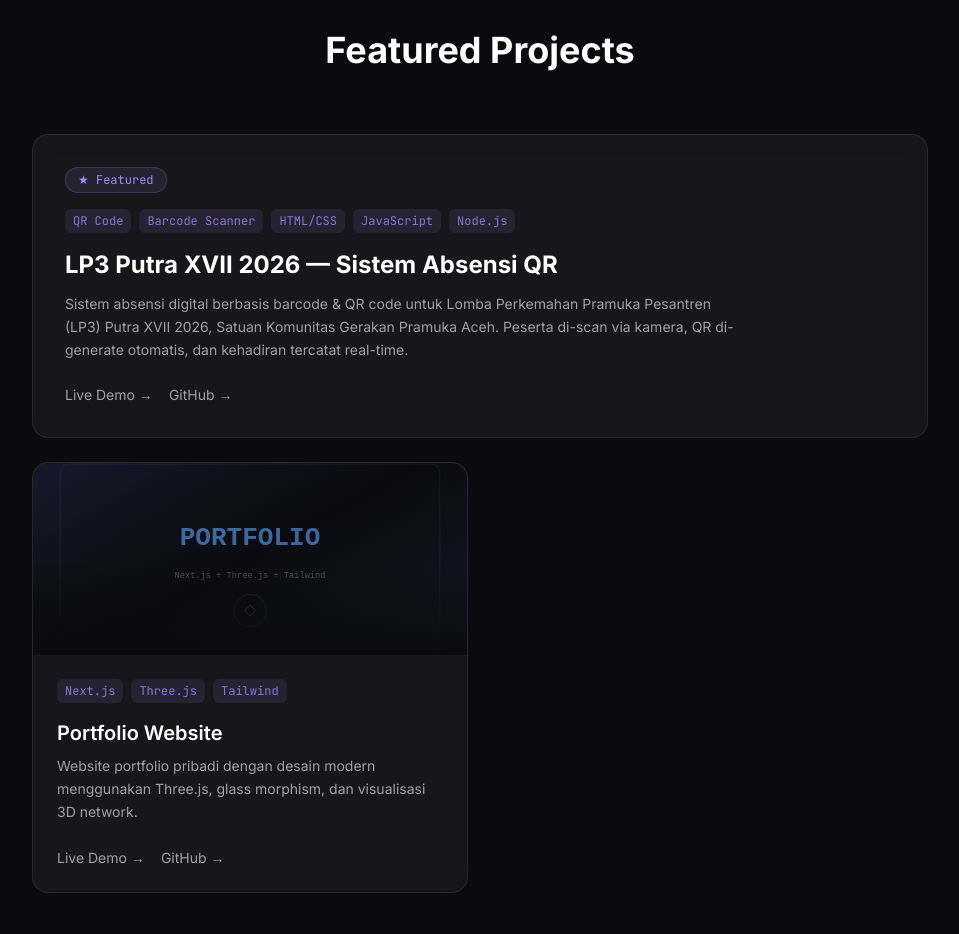
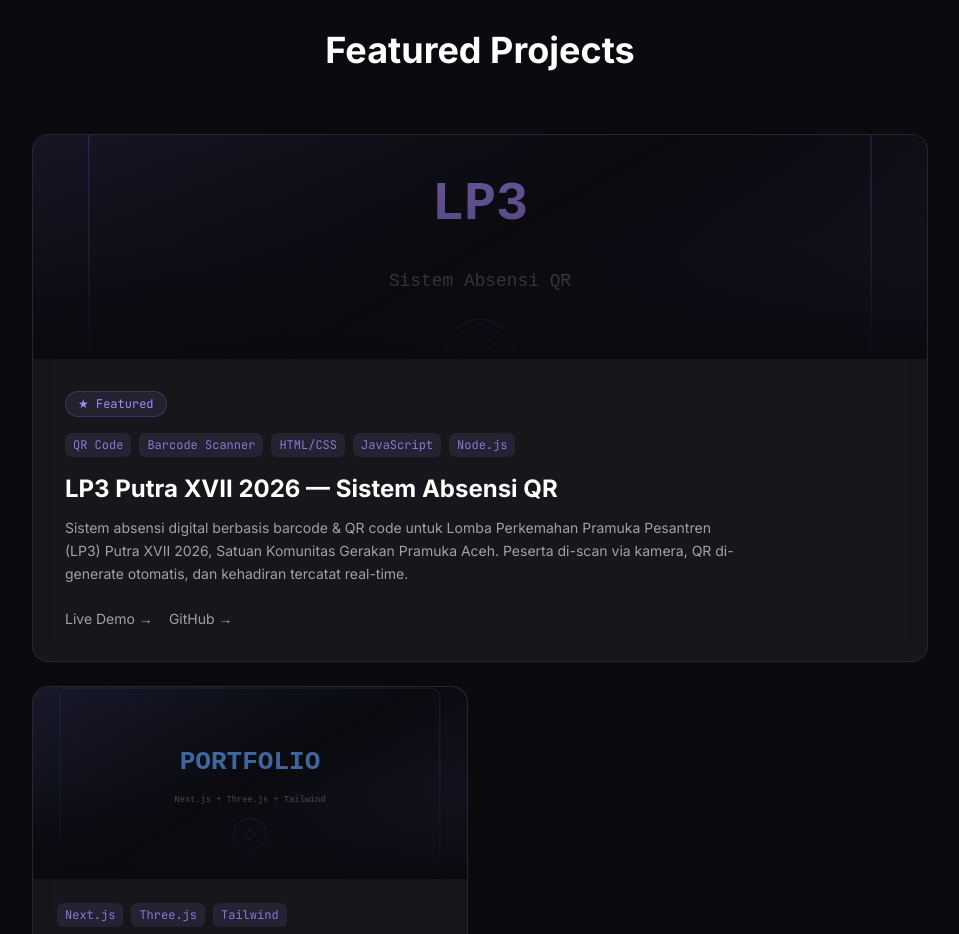
Before and after one commit to rayyan210305/rayyan-portfolio, a Next.js app: page / in a window 1280 px wide. Shown: the part 1980-2914 px from the top of the page, without its empty margins (160-1119 px from the left). Built offline with nearby package versions, Linux system fonts and the light colour scheme.

Commit message:
fix: featured project image + nesting div

```diff
--- a/src/components/Projects.tsx
+++ b/src/components/Projects.tsx
@@ -1,6 +1,7 @@
 "use client";
 
 import { motion } from "framer-motion";
+import Image from "next/image";
 import {
   fadeUp,
   scaleIn,
@@ -57,9 +58,23 @@ export default function Projects() {
           whileInView="visible"
           viewport={VIEWPORT}
         >
-          <div className="group relative p-8 rounded-2xl glass transition-all duration-300 hover:scale-[1.01] border border-white/5 hover:border-accent/20">
-            {/* Gradient glow on hover */}
+          <div className="group relative rounded-2xl glass overflow-hidden transition-all duration-300 hover:scale-[1.01] border border-white/5 hover:border-accent/20">
             <div className="absolute inset-0 rounded-2xl bg-gradient-to-br from-accent/5 to-transparent opacity-0 group-hover:opacity-100 transition-opacity duration-300 pointer-events-none" />
+
+            {featuredProject.image && (
+              <div className="relative w-full h-56 overflow-hidden">
+                <Image
+                  src={featuredProject.image}
+                  alt=""
+                  fill
+                  sizes="100vw"
+                  className="object-cover transition-transform duration-500 group-hover:scale-105"
+                />
+                <div className="absolute inset-0 bg-gradient-to-t from-[#0A0A0F] via-[#0A0A0F]/20 to-transparent" />
+              </div>
+            )}
+
+            <div className="relative p-8">
 
             {/* Badge */}
             <div className="relative flex items-center gap-2 mb-4">
@@ -120,6 +135,7 @@ export default function Projects() {
                 </a>
               )}
             </div>
+            </div>
           </div>
         </motion.div>
 
```
